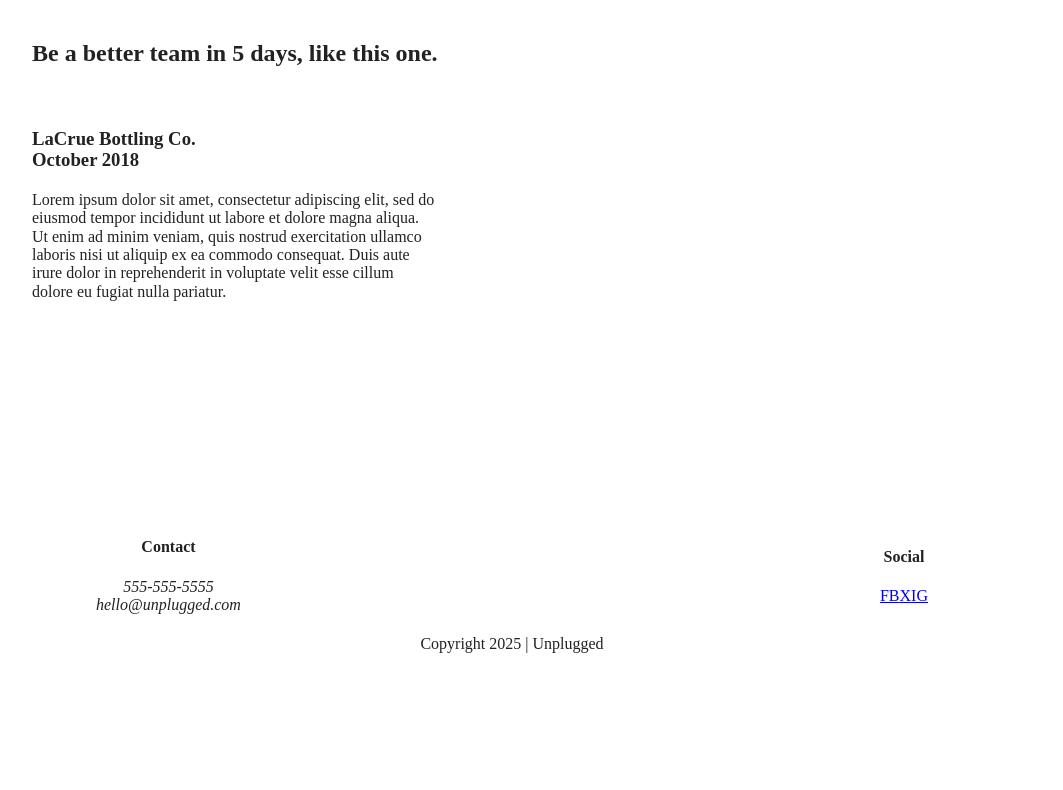
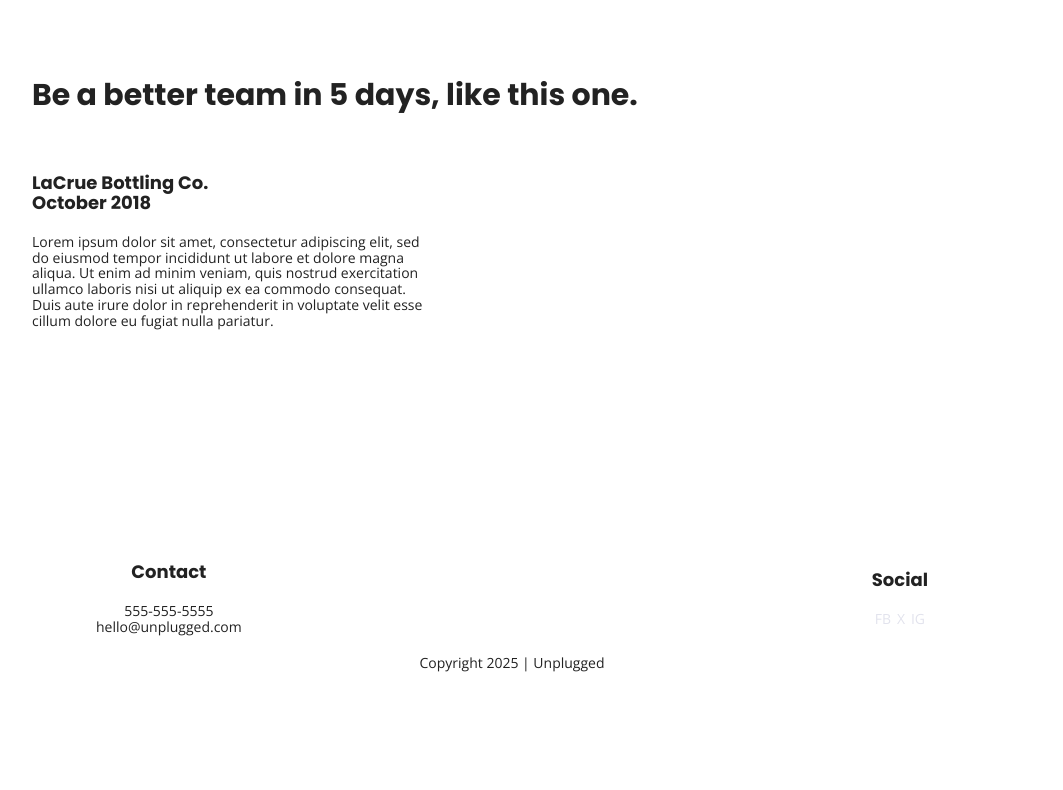
Before and after one commit to carolyn-lm/unplugged, a website built with Parcel: page index.html in a window 1280 px wide. Shown: the part 1171-1961 px from the top of the page, without its empty margins (128-1191 px from the left). Built offline with nearby package versions, Linux system fonts and the light colour scheme.

Commit message:
add global text styles

```diff
--- a/css/main.css
+++ b/css/main.css
@@ -87,13 +87,55 @@ textarea {
    Author's custom styles
    ========================================================================== */
 
+/* General Styles */
+html {
+  font-size: 1rem;
+}
+
+body {
+  font-family: 'Open Sans', sans-serif;
+  font-size: 1em;
+  text-align: left;
+}
+
+ul,
+ol {
+  list-style-type: none;
+}
+
+a {
+  color: #e2e3ed;
+  text-decoration: none;
+}
+
+
+h2 {
+  font-family: 'Poppins', sans-serif;
+  font-size: 1.875em;
+}
+
+h3,
+h4 {
+  font-family: 'Poppins', sans-serif;
+  margin: 20px 0;
+  font-size: 1.125em;
+}
+
+p {
+  font-size: .875em;
+  line-height: 1.125em;
+}
+
+address {
+  font-style: normal;
+}
+
 .content-wrapper {
   width: 90%;
   margin: 50px 0;
 }
 
 /*-------------------------- Base Header - Footer Styles -------------------- */
-
 
 header {
   display: flex;
--- a/index.html
+++ b/index.html
@@ -16,6 +16,14 @@
   <link rel="apple-touch-icon" href="icon.png">
   <!-- Place favicon.ico in the root directory -->
 
+  <!-- Google Fonts -->
+  <link rel="preconnect" href="https://fonts.googleapis.com">
+  <link rel="preconnect" href="https://fonts.gstatic.com" crossorigin>
+  <link
+    href="https://fonts.googleapis.com/css2?family=Open+Sans:ital,wght@0,300..800;1,300..800&family=Poppins:ital,wght@0,100;0,200;0,300;0,400;0,500;0,600;0,700;0,800;0,900;1,100;1,200;1,300;1,400;1,500;1,600;1,700;1,800;1,900&display=swap"
+    rel="stylesheet">
+
+  <!-- CSS -->
   <link rel="stylesheet" href="css/normalize.css">
   <link rel="stylesheet" href="css/main.css">
 
```
